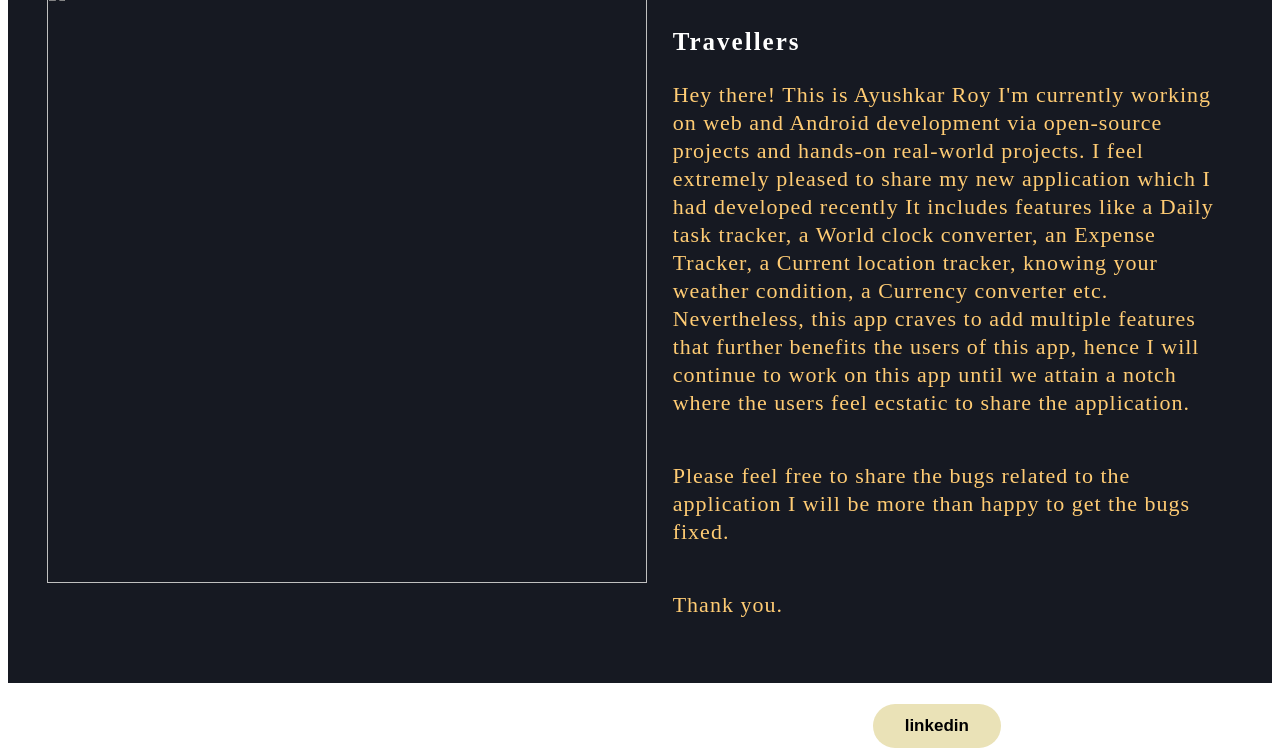
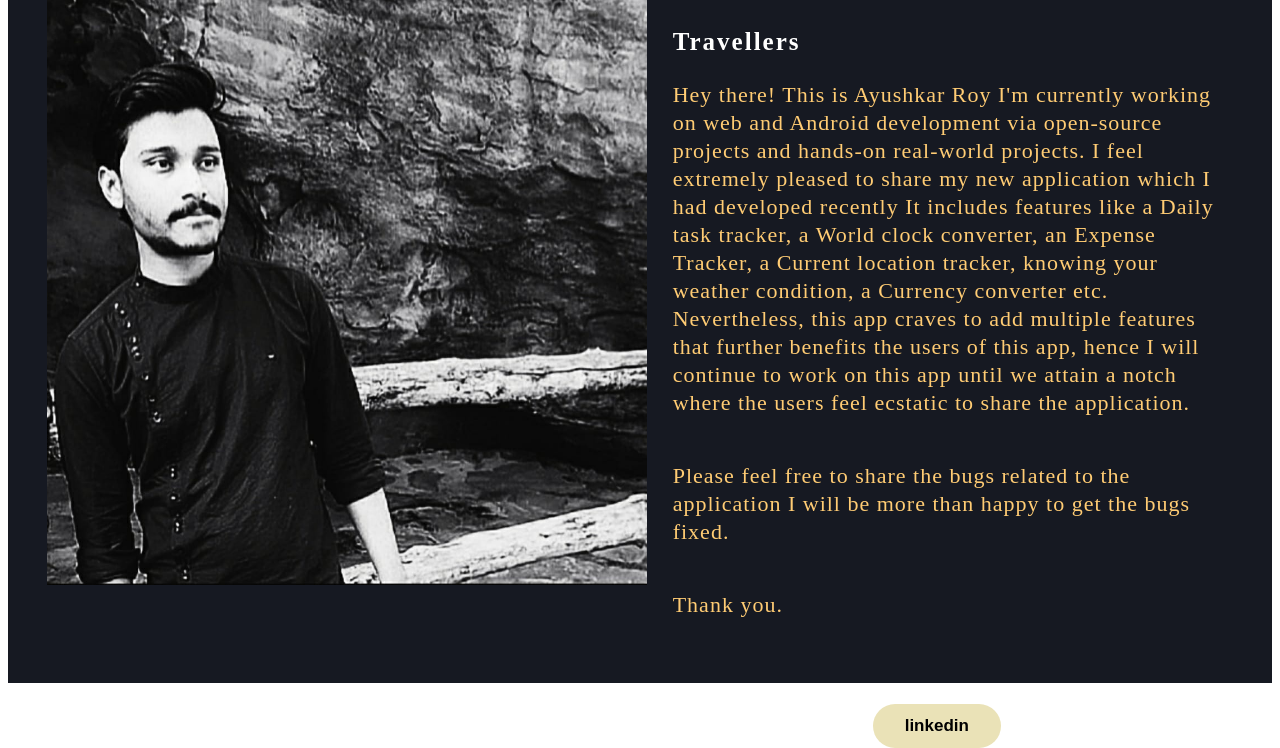
Before and after one commit to ayushkar/AboutUsRepo, a plain HTML site: page index.html in a window 1280 px wide. Shown: the part 143-891 px from the top of the page. Drawn offline with Linux system fonts and the light colour scheme.

Commit message:
Update index.html

```diff
--- a/index.html
+++ b/index.html
@@ -69,7 +69,7 @@
 
 <div class="content">
 
-<img src="img/ayu.jpg">
+<img src="ayu.jpg">
 
 <div class="text">
 
```
